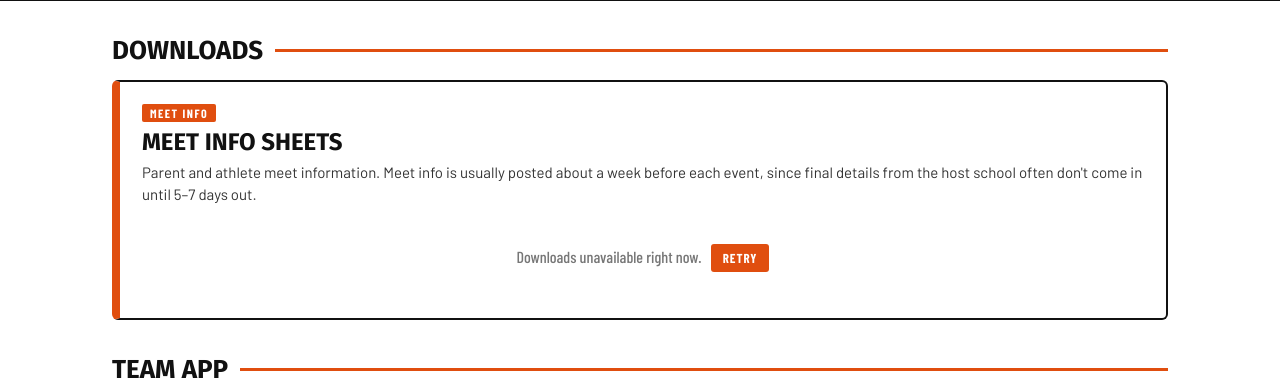
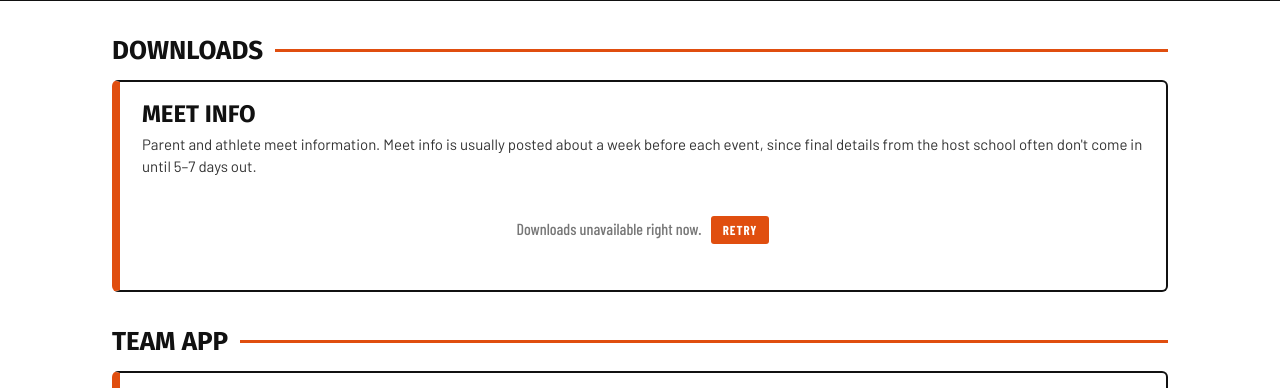
Before and after one commit to westdelawaregirlswrestling/westdelawaregirlswrestling.github.io, a plain HTML site: page parents.html in a window 1280 px wide. Shown: the part 159-547 px from the top of the page. Drawn offline with nearby package versions, Linux system fonts and the light colour scheme; no server answers.

Commit message:
Downloads card heading: Meet Info

```diff
--- a/parents.html
+++ b/parents.html
@@ -137,8 +137,7 @@
   <div class="sec" id="downloads">Downloads</div>
   <div class="hj bnd">
     <div>
-      <div class="who">Meet Info</div>
-      <h2>Meet Info Sheets</h2>
+      <h2>Meet Info</h2>
       <p>Parent and athlete meet information. Meet info is usually posted about a week before each event, since final details from the host school often don't come in until 5–7 days out.</p>
       <div id="dl-upcoming" class="dl-list"><p class="dl-empty">Loading…</p></div>
       <details class="dl-past" id="dl-past" hidden>
```
